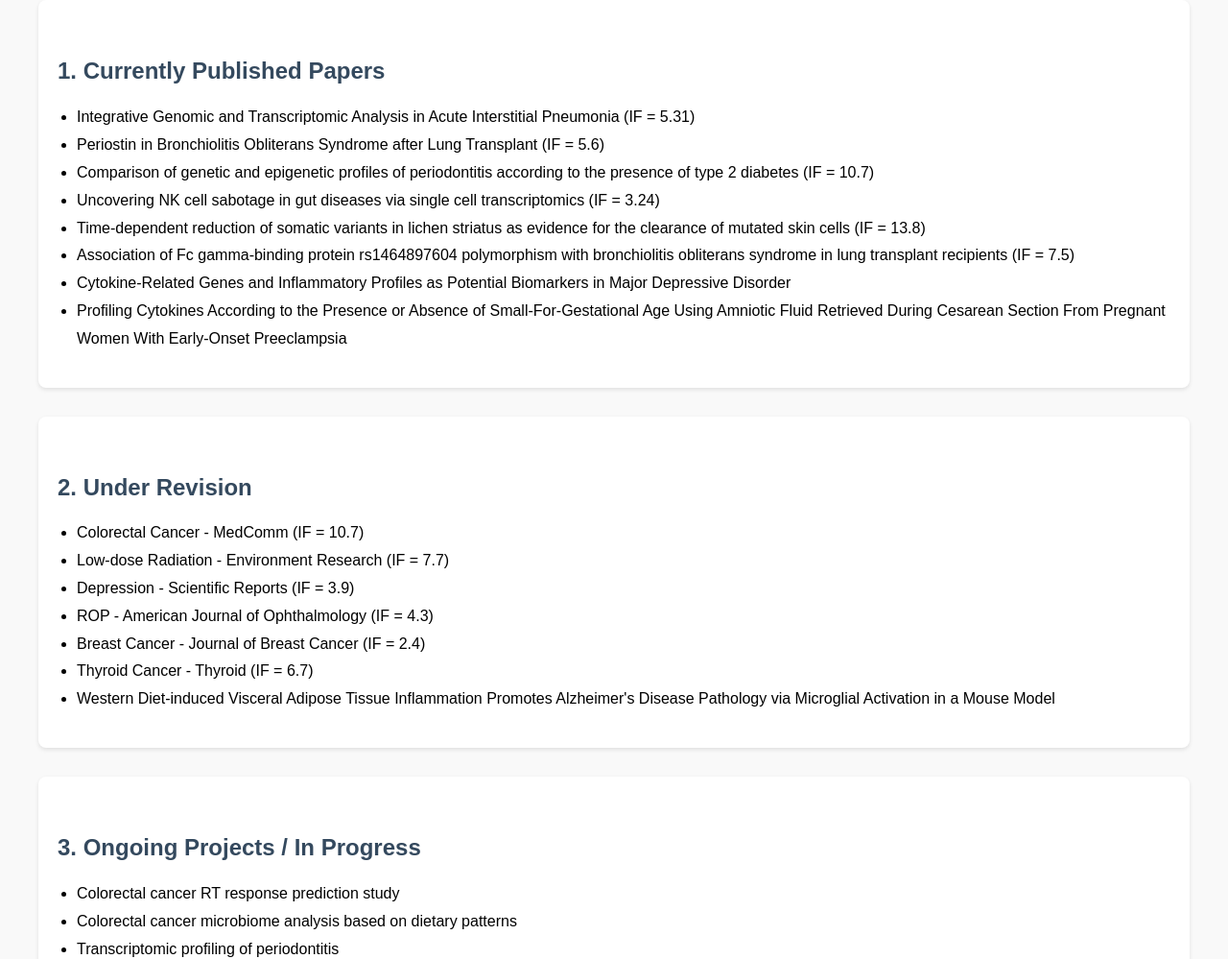
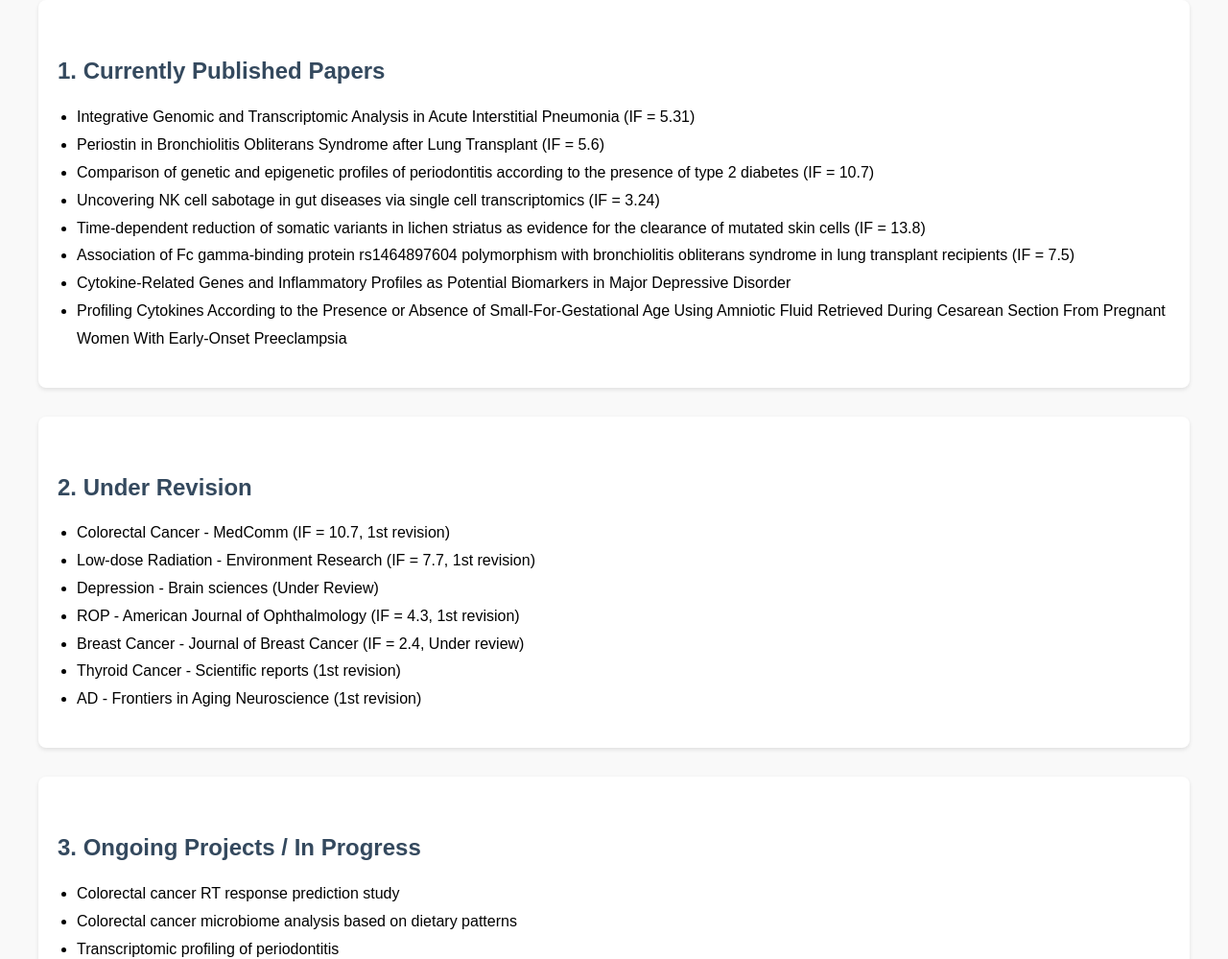
Before and after one commit to kangjunho/Kangsin, a plain HTML site: page Highlighted_Publications.html in a window 1280 px wide. Shown: the part 98-1097 px from the top of the page at 96% size. Drawn offline with Linux system fonts and the light colour scheme.

Commit message:
Update Highlighted_Publications.html

```diff
--- a/Highlighted_Publications.html
+++ b/Highlighted_Publications.html
@@ -50,13 +50,13 @@
     <div class="section">
         <h2>2. Under Revision</h2>
         <ul>
-            <li>Colorectal Cancer - MedComm (IF = 10.7)</li>
-            <li>Low-dose Radiation - Environment Research (IF = 7.7)</li>
-            <li>Depression - Scientific Reports (IF = 3.9)</li>
-            <li>ROP - American Journal of Ophthalmology (IF = 4.3)</li>
-            <li>Breast Cancer - Journal of Breast Cancer (IF = 2.4)</li>
-            <li>Thyroid Cancer - Thyroid (IF = 6.7)</li>
-            <li>Western Diet-induced Visceral Adipose Tissue Inflammation Promotes Alzheimer's Disease Pathology via Microglial Activation in a Mouse Model</li>
+            <li>Colorectal Cancer - MedComm (IF = 10.7, 1st revision)</li>
+            <li>Low-dose Radiation - Environment Research (IF = 7.7, 1st revision)</li>
+            <li>Depression - Brain sciences (Under Review) </li>
+            <li>ROP - American Journal of Ophthalmology (IF = 4.3, 1st revision)</li>
+            <li>Breast Cancer - Journal of Breast Cancer (IF = 2.4, Under review)</li>
+            <li>Thyroid Cancer - Scientific reports (1st revision) </li>
+            <li>AD - Frontiers in Aging Neuroscience (1st revision) </li>
         </ul>
     </div>
 
```
